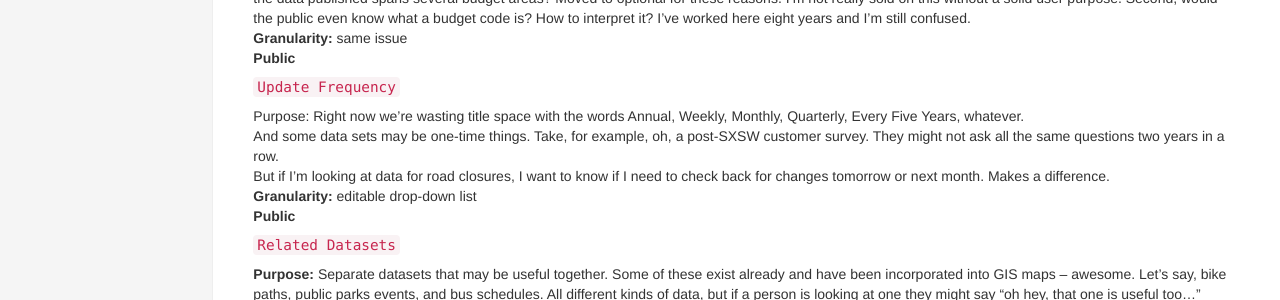
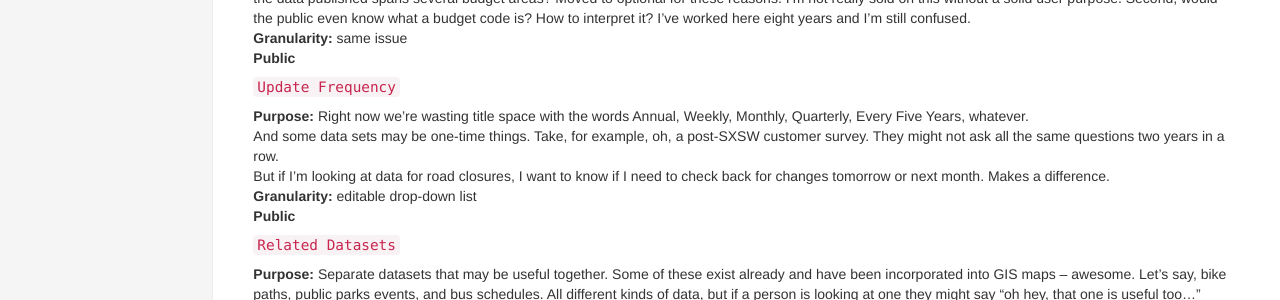
Before and after one commit to cityofaustin/open-data-manual, a Jekyll site: the page built from metadata.md, in a window 1280 px wide and 900 px high, scrolled down 1826 px. Shown: the part 259-559 px from the top of the window. Built offline with Jekyll 4.4.1, drawn with Linux system fonts in a browser that asks for light colours; nearby versions of some CDN libraries; part of the change alters nothing that is shown.

```diff
--- a/metadata.md
+++ b/metadata.md
@@ -106,7 +106,7 @@ The code for the COA Department represented by the dataset, as listed by the Bud
 **Public**
 
 #### `Update Frequency`
-Purpose: Right now we're wasting title space with the words Annual, Weekly, Monthly, Quarterly, Every Five Years, whatever.
+**Purpose:** Right now we're wasting title space with the words Annual, Weekly, Monthly, Quarterly, Every Five Years, whatever.
 And some data sets may be one-time things.  Take, for example, oh, a post-SXSW customer survey.  They might not ask all the same questions two years in a row.
 But if I'm looking at data for road closures, I  want to know if I need to check back for changes tomorrow or next month. Makes a difference.
 **Granularity:**  editable drop-down list
```
